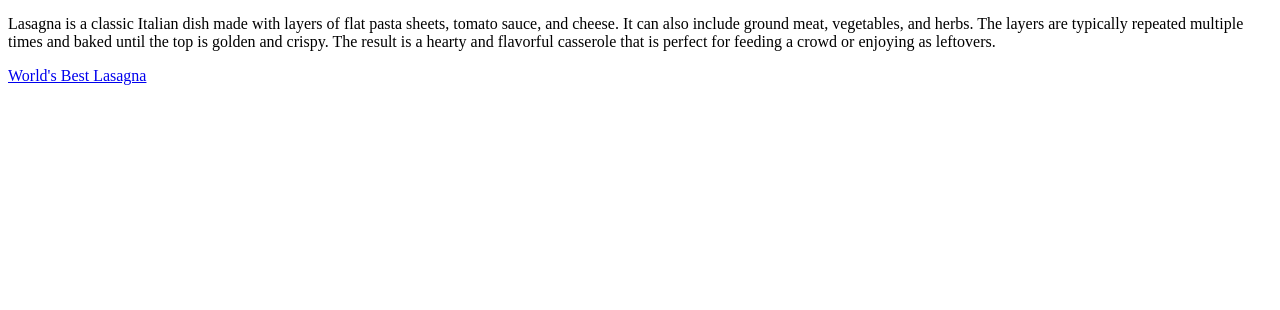
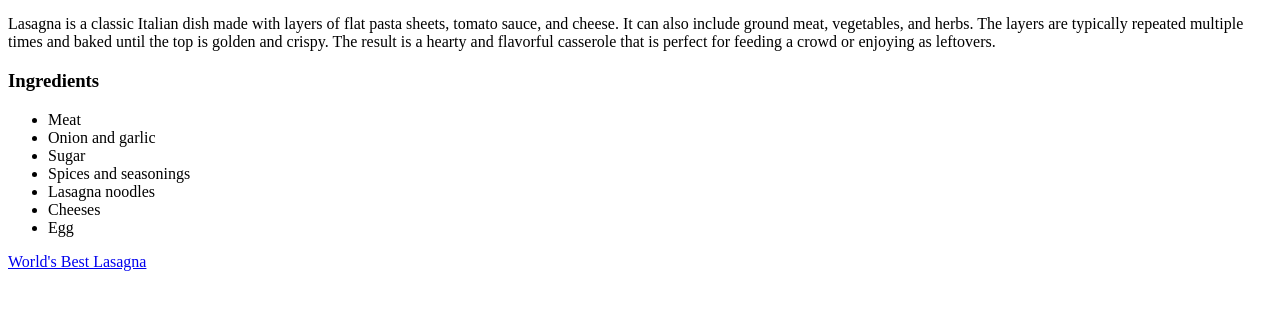
Before and after one commit to mzhengg/odin-recipes, a plain HTML site: page recipes/lasagna.html in a window 1280 px wide. Shown: the part 428-738 px from the top of the page. Drawn offline with Linux system fonts and the light colour scheme.

Commit message:
added list of ingredients

```diff
--- a/recipes/lasagna.html
+++ b/recipes/lasagna.html
@@ -5,4 +5,14 @@
 <img src="https://thecozycook.com/wp-content/uploads/2022/04/Lasagna-Recipe-f.jpg">
 <h3>Description of the dish</h3>
 <p>Lasagna is a classic Italian dish made with layers of flat pasta sheets, tomato sauce, and cheese. It can also include ground meat, vegetables, and herbs. The layers are typically repeated multiple times and baked until the top is golden and crispy. The result is a hearty and flavorful casserole that is perfect for feeding a crowd or enjoying as leftovers.</p>
+<h3>Ingredients</h3>
+<ul>
+    <li>Meat</li>
+    <li>Onion and garlic</li>
+    <li>Sugar</li>
+    <li>Spices and seasonings</li>
+    <li>Lasagna noodles</li>
+    <li>Cheeses</li>
+    <li>Egg</li>
+</ul>
 <a href="https://www.allrecipes.com/recipe/23600/worlds-best-lasagna/">World's Best Lasagna</a>
```
